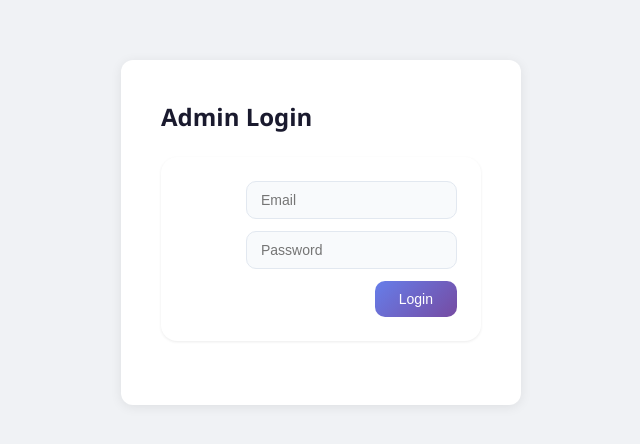
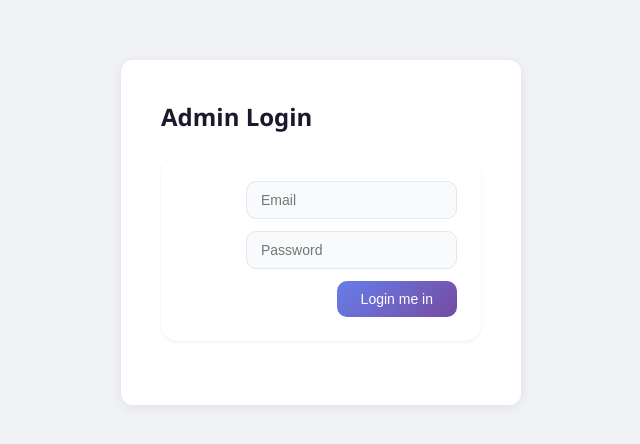
Before and after one commit to tanishq2526/Category-logic-backend.git.io, a React (Vite) app in the folder frontend/: page /login in a window 1280 px wide. Shown: the part 168-612 px from the top of the page, without its empty margins (319-959 px from the left). Built offline with nearby package versions, Linux system fonts and the light colour scheme.

Commit message:
login changes

```diff
--- a/frontend/src/pages/Login.jsx
+++ b/frontend/src/pages/Login.jsx
@@ -86,7 +86,7 @@
             onChange={(e) => setPassword(e.target.value)}
             required
           />
-          <button type="submit">Login</button>
+          <button type="submit">Login me in</button>
         </form>
       </div>
     </div>
```
